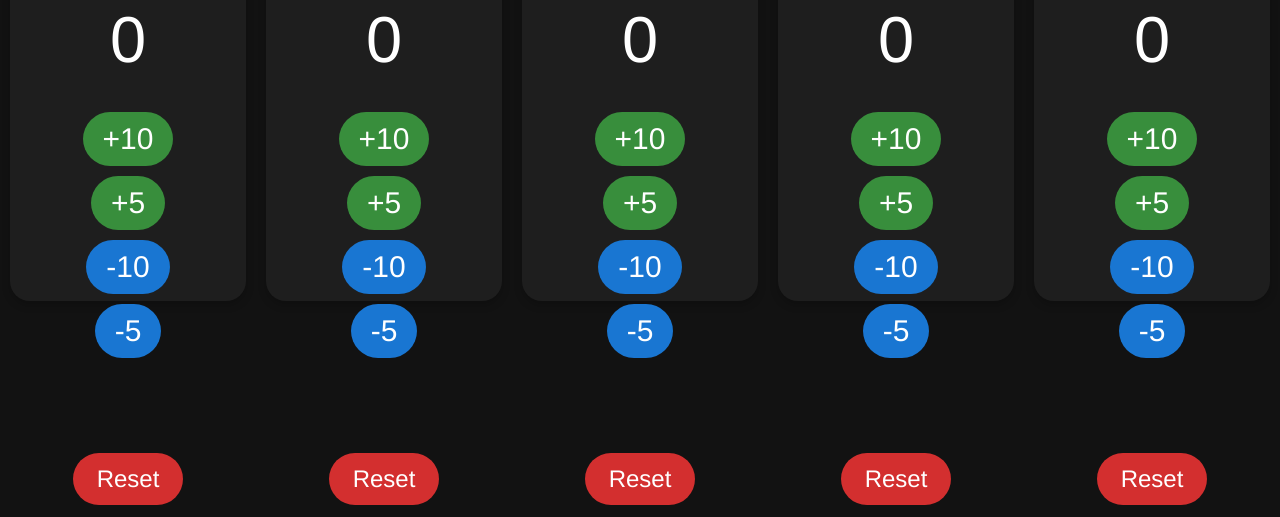
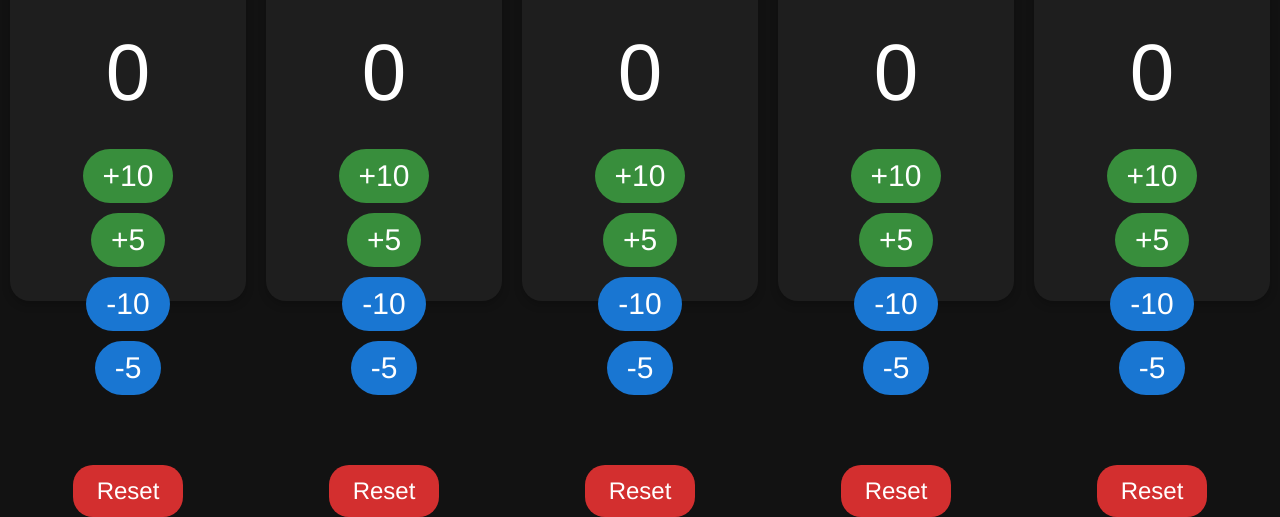
Before and after one commit to ModitParmar01/scoreBoard, a plain HTML site: page index.html in a window 1280 px wide. Shown: the part 339-856 px from the top of the page. Drawn offline with Linux system fonts and the light colour scheme.

Commit message:
modified

```diff
--- a/styles.css
+++ b/styles.css
@@ -55,12 +55,13 @@ body {
 }
 
 .team-score {
-    font-size: 65px;
+    margin-top: 25px;
+    font-size: 80px;
 }
 
 .group{
     display: flexbox;
-    margin-top: 30px;
+    margin-top: 25px;
 }
 
 .add-score-btn, .add-five-btn, .sub-score-btn, .sub-five-btn {
@@ -70,7 +71,7 @@ body {
     color: white;
     font-size: 30px;
     padding: 10px 20px;
-    border-radius: 50px;
+    border-radius: 30px;
     cursor: pointer;
     margin: 5px;
     font-family: "Helvetica", sans-serif;
@@ -93,10 +94,10 @@ body {
     color: white;
     font-size: 24px;
     padding: 12px 24px;
-    border-radius: 30px;
+    border-radius: 20px;
     cursor: pointer;
     transition: background-color 0.4s ease;
-    margin-top: 90px; /* Add some space above the button */
+    margin-top: 65px; /* Add some space above the button */
     font-family: "Helvetica", sans-serif;
 }
 
```
